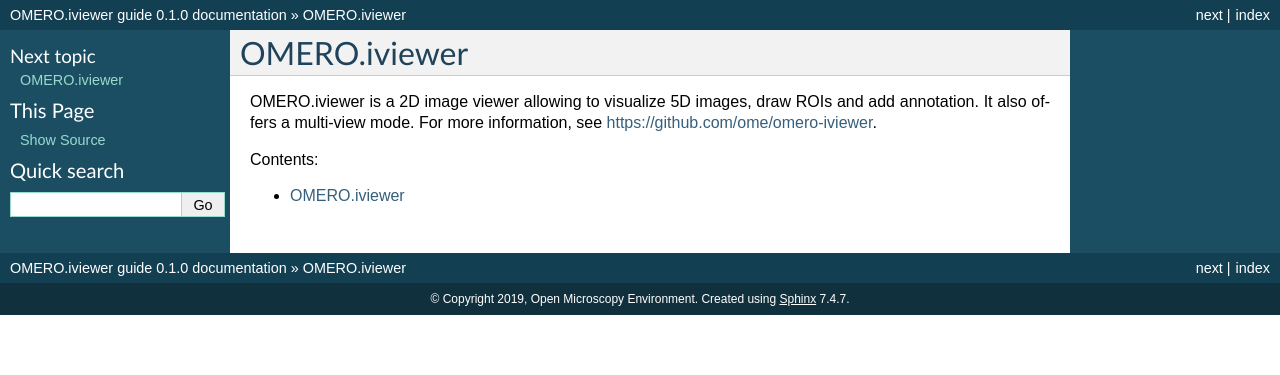
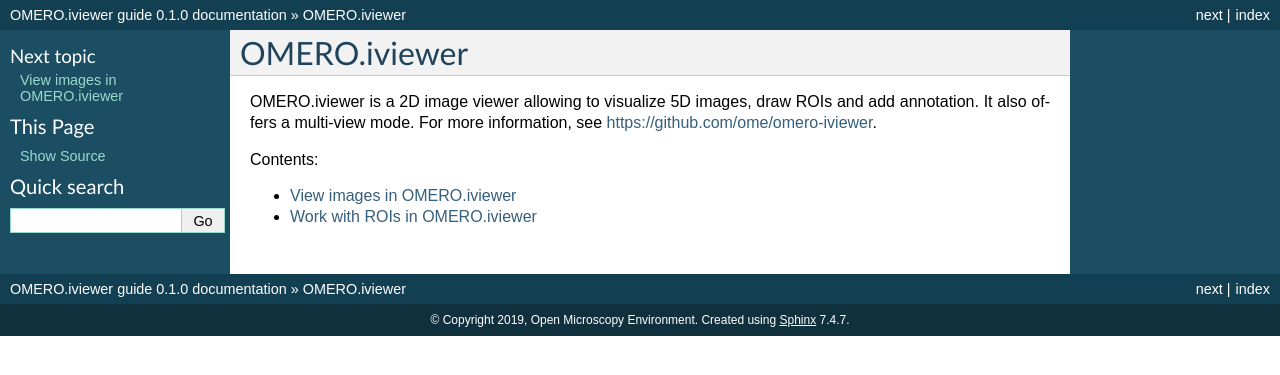
Before and after one commit to ome/omero-guide-iviewer, a Sphinx documentation site: the page built from docs/index.rst, in a window 1280 px wide. Shown: the top 375 px of the page. Built offline with Sphinx 7.4.7, drawn with Linux system fonts in a browser that asks for light colours; some of the changed lines change nothing that is shown.

Commit message:
First split the walkthrough and improve the ROI section

```diff
--- a/docs/index.rst
+++ b/docs/index.rst
@@ -9,4 +9,5 @@
 .. toctree::
    :maxdepth: 1
 
-   iviewer
+   iviewer_viewing
+   iviewer_rois
--- /dev/null
+++ b/docs/iviewer_rois.rst
@@ -0,0 +1,139 @@
+Work with ROIs in OMERO.iviewer
+===============================
+
+We introduce
+the ability of OMERO.iviewer to work with ROIs, to draw, edit, annotate and evaluate ROIs in the images. In this way, a simple image analysis can be achieved, such as getting the intensity measurements inside the pixels of the ROIs and sizes of the ROIs, such as areas for polygons and lengths for lines and polylines.
+
+Description
+-----------
+
+We will show here:
+
+-  How to inspect the intensities
+
+-  How to draw ROIs on the image
+
+-  How to view ROIs associated with different z or t planes
+
+-  How to use Planes tab in OMERO.iviewer to see the spread of ROIs in multi-z, t images
+
+-  How to create comments on ROIs and enable and disable the ROI popups
+
+-  How to produce simple analysis results from the ROIs and and export the results locally
+
+
+Resources
+---------
+
+New features video (ROI popups, ROIs on multi-z or multi-t images)
+
+-  https://youtu.be/yDW5Sg0I1GU
+
+Example files used
+
+-  https://downloads.openmicroscopy.org/images/DV/siRNAi-HeLa/
+
+Note: Only some of the images in this dataset are z-stacks, for example
+
+-  https://downloads.openmicroscopy.org/images/DV/siRNAi-HeLa/IN_03.r3d_D3D.dv
+
+Setup
+-----
+
+**OMERO.iviewer installation**
+
+OMERO.iviewer is a pip installable application for OMERO.web. Follow the
+steps described in \ https://pypi.org/project/omero-iviewer/\  to install
+it and configure the OMERO.web accordingly.
+
+The walkthrough assumes that OMERO.iviewer has been set up as the
+default viewer for OMERO.web.
+
+Step-by-Step
+------------
+
+#. Double-click on an Image thumbnail, or click the ``Full Viewer`` |image1|\  button in the right-hand pane to open an Image in a larger viewer called OMERO.iviewer. It is a Web app developed and released independently from the webclient. The OMERO.web framework can be extended with multiple apps to view data in different ways.
+
+
+#. Click the ``Crosshairs`` icon |image3| at the top-right of the viewer to enable the pixel intensity display for the mouse pointer. Then mouse over the Image to see the pixel intensities for the channels turned on.
+
+   .. image:: images/Iviewer4.png
+
+#. The ROIs tab  |image5|\  includes tools for viewing and drawing ROIs on the Image. These are saved back to the OMERO server. Select the ``arrow tool`` in the right-hand pane |image6| and draw an arrow on the Image, using Click-Move-Click (not drag), pointing to a feature in the Image and save it using the ``Save`` button located in the upper part of the right-hand pane. Draw also a couple of other ROIs on different Z planes.
+
+   - Dragging on the Image is used for panning the image.
+
+   - Shift-drag rotates the image (using selection tool) or draws ``freehand`` (polygon, polyline, rectangle and ellipse).
+
+   |image7|
+
+#. Clicking onto the ROIs in the right-hand pane table brings the viewport to the position where the selected ROI is in the middle of it and navigates the viewport to the timepoint the ROI is associated with.
+
+   .. image:: images/Iviewer8.png
+
+#. Select the ``Planes`` tab above the ROI table.
+
+   .. image:: images/Iviewer9.png
+
+#. The ``Planes`` tab gives you an overview of the ROIs distribution over the z or t sections. The boxes in the schema iin the ``Planes`` tab represent single z or t planes and are selectable.
+
+   .. image:: images/Iviewer10.png
+
+#. You can select one box, this will navigate to the corresponding plane in the image viewer. Alternatively, select a range of boxes, which will display a projection of the range of the selected planes (in case of multi-z image) in the main viewer.
+
+#. Click onto a ROI in the image. A popup will appear. You can write a comment to this ROI directly into the popup.
+
+   .. image:: images/Iviewer11.png
+
+#. The popups can be disabled for all ROIs on the image by clicking onto the cross of one popup and closing it, and re-enabled by using a context menu accessed by right-clicking onto the image.
+
+#. You can copy the values in the popup such as area (select and ``Ctrl + C``) and paste them into your local documents.
+
+#. Select several ROIs from different Z planes. You can select in the table (``Shift+click`` to select a range) but also in the image itself using ``Ctrl+drag`` (``Cmd-drag`` on Mac) to select multiple ROIs.
+
+#. Export the Intensities, areas and line lengths into Excel. Select, in the top-left corner ``ROIs > Export (Excel)``. This will export the values from the selected ROIs.
+
+#. Note: ROI intensities and coordinates from the whole image or dataset can be exported using the script ``Batch ROI Export``. Draw ROIs on the image as instructed above, go to OMERO.web and select the image or dataset in the left-hand side tree. Find the cog icon above central pane. Then, select the ``Export scripts > Batch ROI Export`` and run the script.
+
+.. |image0| image:: images/Iviewer0.png
+   :width: 0.79167in
+   :height: 0.27083in
+.. |image0b| image:: images/Iviewer0b.png
+   :width: 2.7in
+   :height: 3in
+.. |image1| image:: images/Iviewer1.png
+   :width: 0.79167in
+   :height: 0.27083in
+.. |image3| image:: images/Iviewer3.png
+   :width: 0.28125in
+   :height: 0.33333in
+.. |image4| image:: images/Iviewer4.png
+   :width: 0.34635in
+   :height: 0.32813in
+.. |image5| image:: images/Iviewer5.png
+   :width: 0.93164in
+   :height: 0.32285in
+.. |image6| image:: images/Iviewer6.png
+   :width: 0.34635in
+   :height: 0.32813in
+.. |image7| image:: images/Iviewer7.png
+   :width: 5.5in
+   :height: 4in
+.. |image12| image:: images/Iviewer12.png
+   :width: 0.46875in
+   :height: 0.28125in
+.. |image13| image:: images/Iviewer13.png
+   :width: 0.46875in
+   :height: 0.28125in
+.. |image14| image:: images/Iviewer14.png
+   :width: 0.22917in
+   :height: 0.1875in
+.. |image15| image:: images/Iviewer15.png
+   :width: 2.91667in
+   :height: 0.29167in
+.. |image16| image:: images/Iviewer16.png
+   :width: 0.22917in
+   :height: 0.1875in
+.. |image17| image:: images/Iviewer17.png
+   :width: 0.78125in
+   :height: 0.23958in
--- a/docs/iviewer.rst
+++ b/docs/iviewer_viewing.rst
@@ -1,5 +1,5 @@
-OMERO.iviewer
-=============
+View images in OMERO.iviewer
+============================
 
 We introduce
 OMERO.iviewer, a 2D viewer which can
@@ -38,7 +38,7 @@
 Resources
 ---------
 
-New features video
+New features video (ROI popups, ROIs on multi-z or multi-t images)
 
 -  https://youtu.be/yDW5Sg0I1GU
 
```
